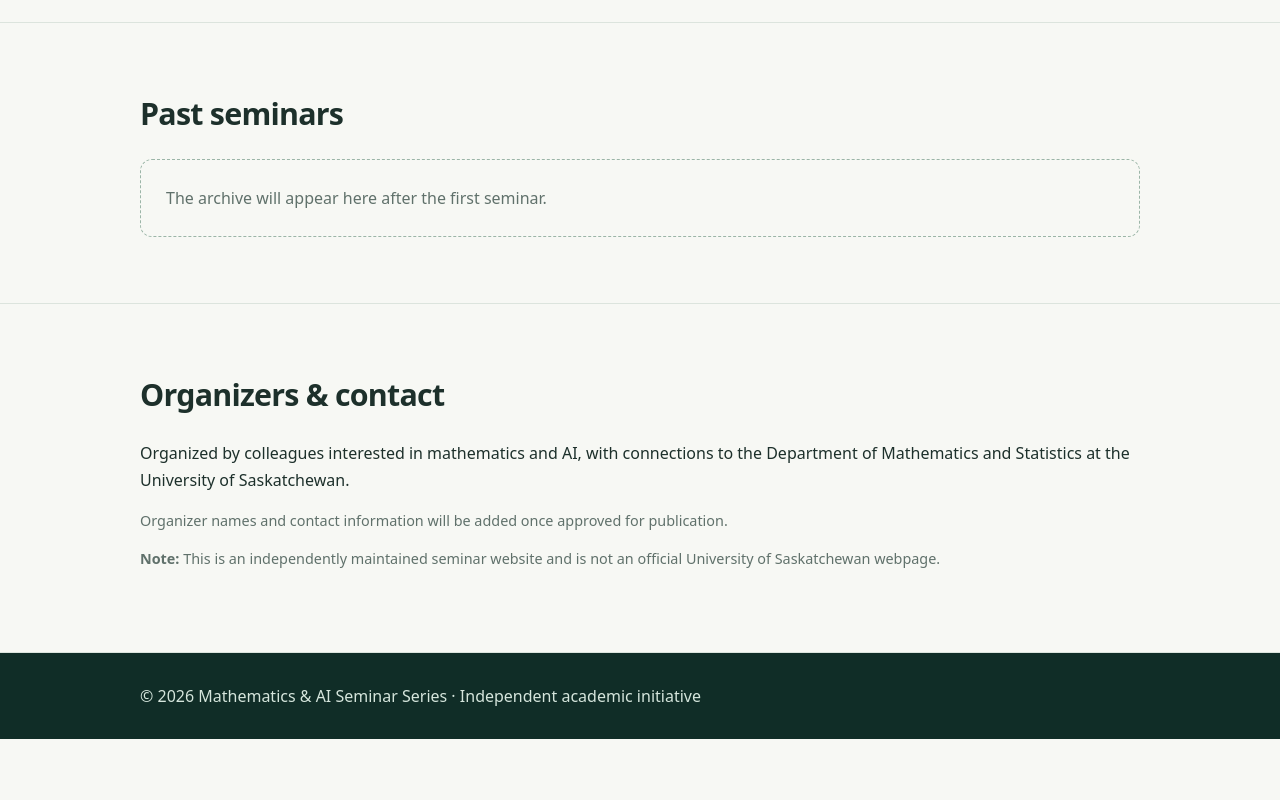
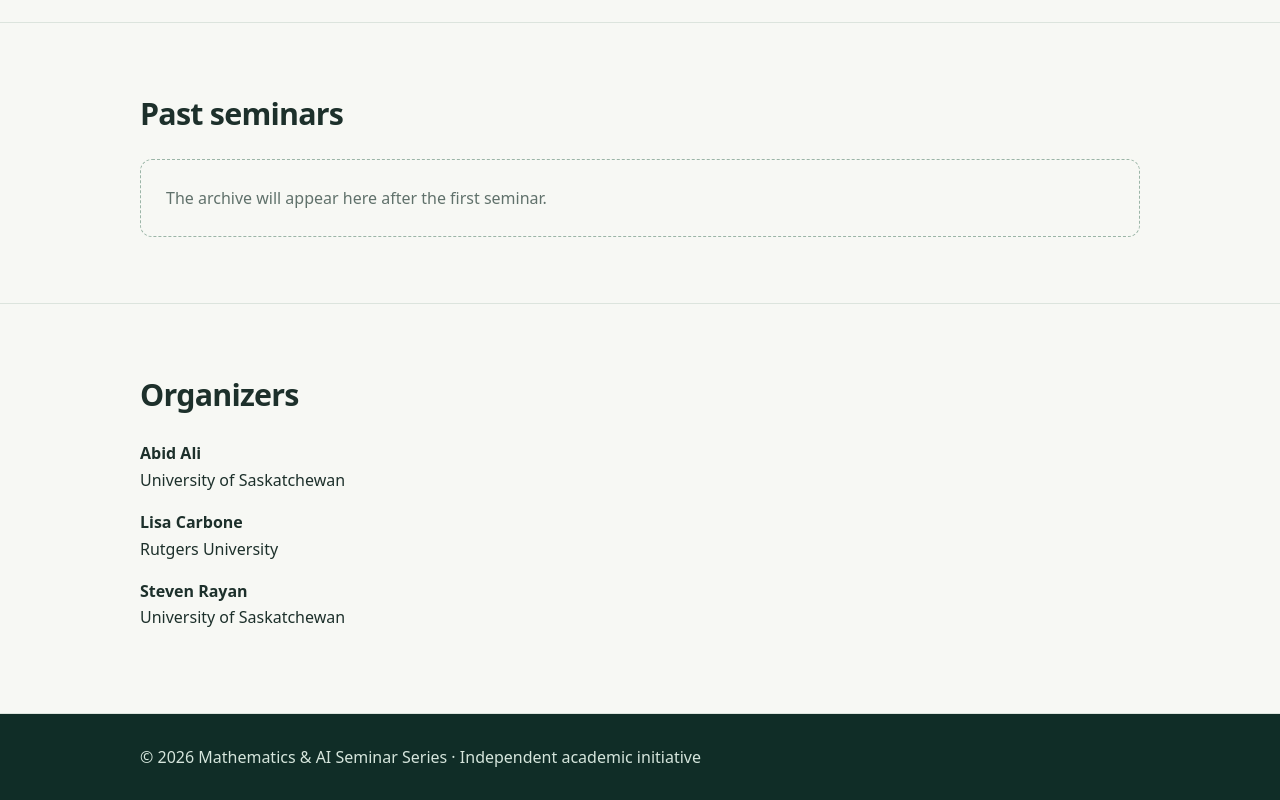
Before and after one commit to aliabidsandhu/math-ai-seminar, a plain HTML site: page index.html in a window 1280 px wide. Shown: the part 1789-2589 px from the top of the page. Before the commit the page ends 2528 px from the top, so only its background shows below. Drawn offline with Linux system fonts and the light colour scheme.

Commit message:
Add organizer information section to index.html
Added organizer details for the Mathematics and AI Seminar Series.

```diff
--- a/index.html
+++ b/index.html
@@ -12,7 +12,27 @@
 <section class="section" id="upcoming"><div class="wrap"><h2>Upcoming seminars</h2><div id="talks"></div><p class="small">All dates and times will be announced once confirmed. Online joining details will be shared ahead of each seminar.</p></div></section>
 <section class="section" id="themes"><div class="wrap"><h2>Topics we explore</h2><div class="cards"><div class="card"><div class="tag">Research</div><h3>AI in mathematics</h3><p>New tools, mathematical discovery, formal reasoning, and computational methods.</p></div><div class="card"><div class="tag">Teaching</div><h3>AI in the classroom</h3><p>Learning, assessment, academic integrity, and practical teaching experiences.</p></div><div class="card"><div class="tag">Discussion</div><h3>Challenges and opportunities</h3><p>Reliability, limitations, ethics, and emerging directions for the discipline.</p></div></div></div></section>
 <section class="section" id="archive"><div class="wrap"><h2>Past seminars</h2><div id="past-talks" class="empty">The archive will appear here after the first seminar.</div></div></section>
-<section class="section" id="contact"><div class="wrap"><h2>Organizers & contact</h2><p>Organized by colleagues interested in mathematics and AI, with connections to the Department of Mathematics and Statistics at the University of Saskatchewan.</p><p class="small">Organizer names and contact information will be added once approved for publication.</p><p class="small"><strong>Note:</strong> This is an independently maintained seminar website and is not an official University of Saskatchewan webpage.</p></div></section></main>
+<section class="section" id="contact">
+  <div class="wrap">
+    <h2>Organizers</h2>
+
+    <p>
+      <strong>Abid Ali</strong><br>
+      University of Saskatchewan
+    </p>
+
+    <p>
+      <strong>Lisa Carbone</strong><br>
+      Rutgers University
+    </p>
+
+    <p>
+      <strong>Steven Rayan</strong><br>
+      University of Saskatchewan
+    </p>
+
+  </div>
+</section>
 <footer><div class="wrap">© <span id="year"></span> Mathematics & AI Seminar Series · Independent academic initiative</div></footer>
 <script src="seminars.js"></script><script>
 const escapeHTML=s=>String(s??'').replace(/[&<>"']/g,c=>({'&':'&amp;','<':'&lt;','>':'&gt;','"':'&quot;',"'":'&#39;'}[c]));
```
